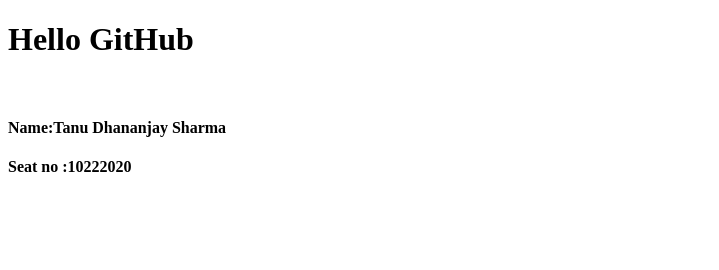
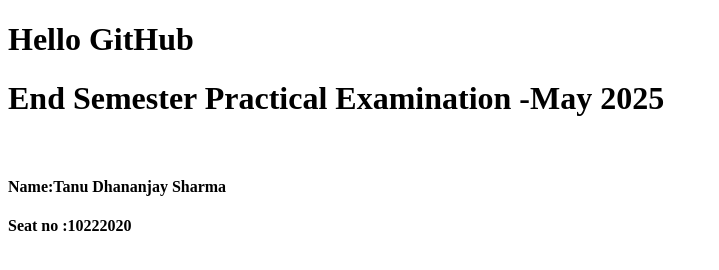
Before and after one commit to Tanu-Sharma-Tech/Devops_10222020, a plain HTML site: page index.html in a window 1280 px wide. Shown: the whole page, without its empty margins (0-719 px from the left). Drawn offline with Linux system fonts and the light colour scheme.

Commit message:
Add headings for project title and examination details

```diff
--- a/index.html
+++ b/index.html
@@ -4,9 +4,12 @@
     <title>My Project</title>
 </head>
 <body>
+
     <h1>Hello GitHub</h1>
+    <h1>End Semester Practical Examination -May 2025</h1>
     <br>
   <h4>Name:Tanu Dhananjay Sharma</h4>
   <h4>Seat no :10222020</h4>
+
 </body>
 </html>
```
